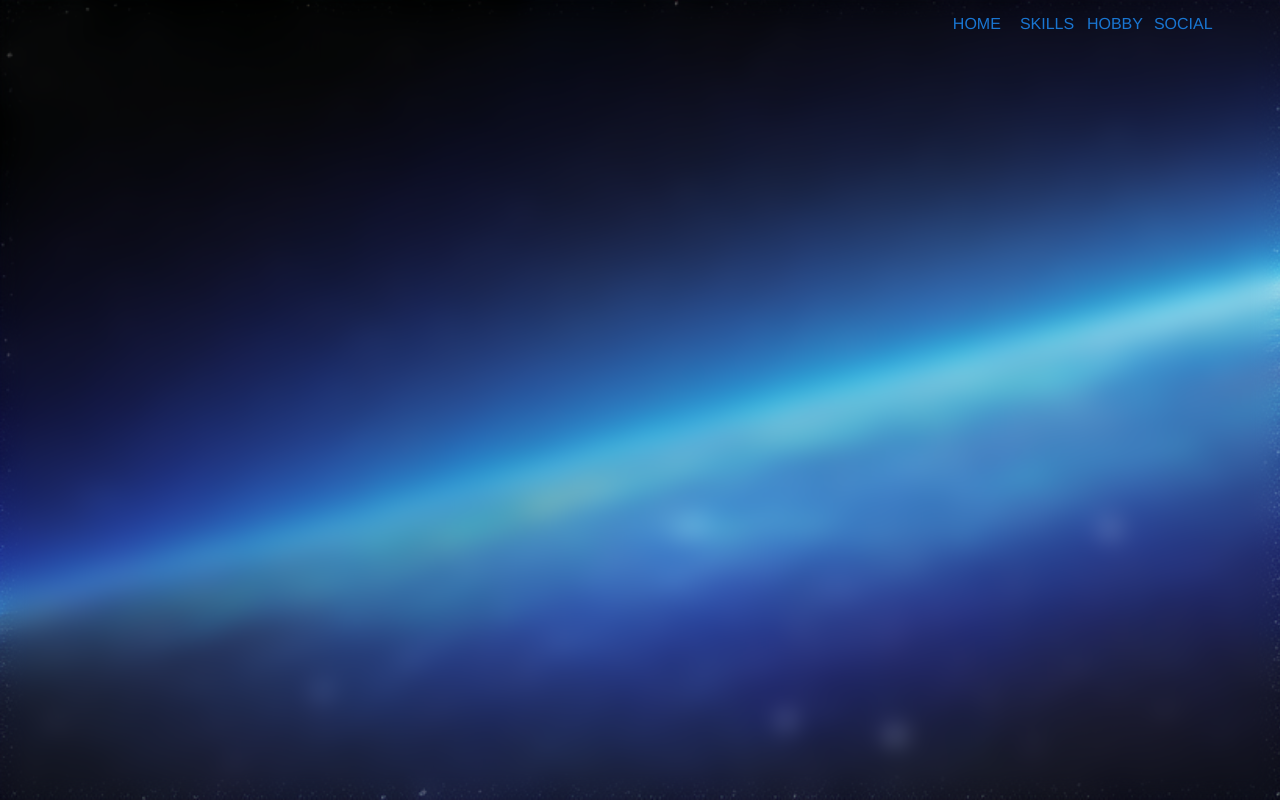
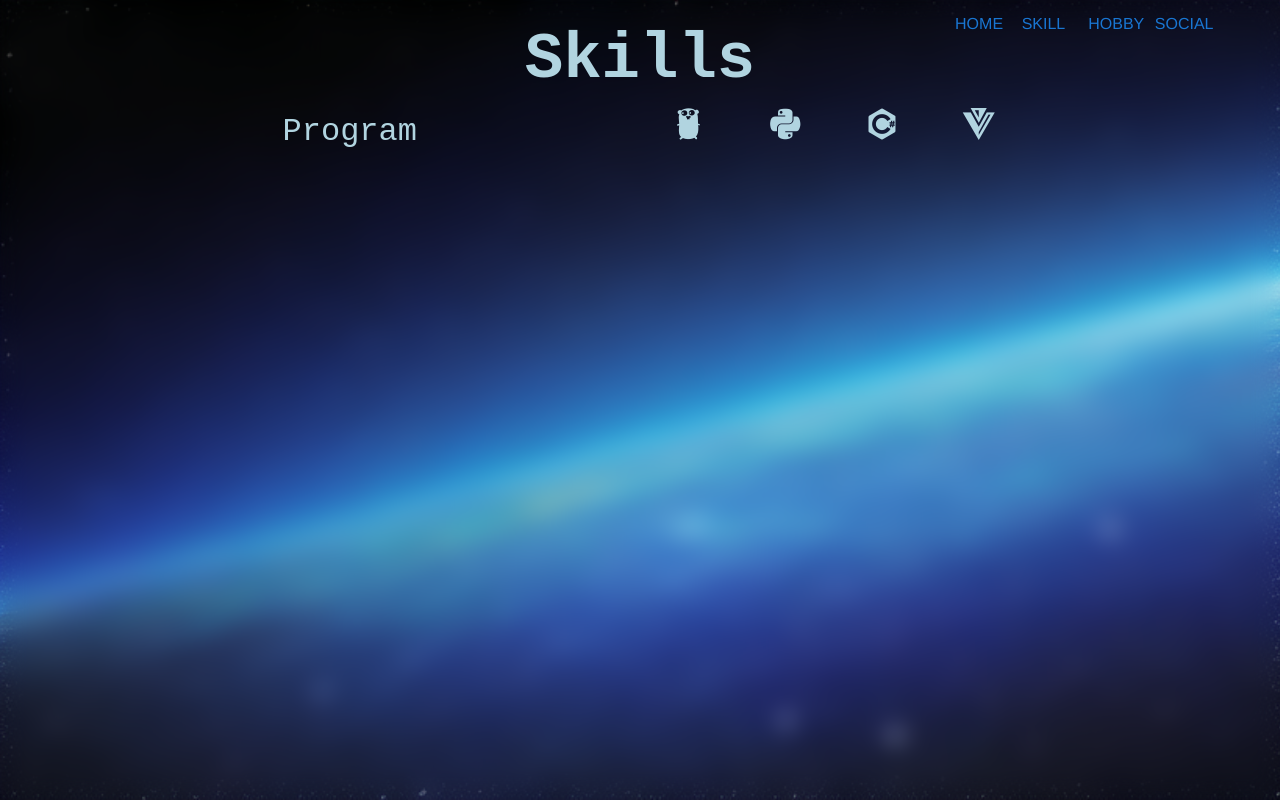
Before and after one commit to 20jun01/MyPortfolio, a Vue app: page /skill in a window 1280 px wide. Built offline with nearby package versions, Linux system fonts and the light colour scheme; a web font is replaced by a local one; what @animxyz/vue would draw is missing.

Commit message:
✨ impl skill view

```diff
--- a/public/index.html
+++ b/public/index.html
@@ -29,6 +29,7 @@
   <link rel="stylesheet" href="https://fonts.googleapis.com/css?family=Roboto:100,300,400,500,700,900">
   <link rel="stylesheet" href="https://cdn.jsdelivr.net/npm/@mdi/font@latest/css/materialdesignicons.min.css">
   <link rel="stylesheet" href="https://use.fontawesome.com/releases/v5.6.3/css/all.css">
+  <link rel="stylesheet" href="https://cdn.jsdelivr.net/gh/devicons/devicon@v2.15.1/devicon.min.css">
 </head>
 
 <body>
--- a/src/components/HeaderComponent.vue
+++ b/src/components/HeaderComponent.vue
@@ -17,7 +17,7 @@ export default {
         return {
             links: [
                 { name: "HOME", href: "/" },
-                { name: "SKILLS", href: "/skills" },
+                { name: "SKILL", href: "/skill" },
                 { name: "HOBBY", href: "/hobby" },
                 { name: "SOCIAL", href: "/social" },
             ]
--- a/src/router/index.js
+++ b/src/router/index.js
@@ -14,8 +14,8 @@ const routes = [
     component: HomeView
   },
   {
-    path: '/skills',
-    name: 'skills',
+    path: '/skill',
+    name: 'skill',
     component: SkillsView
   },
   {
--- a/src/views/SkillsView.vue
+++ b/src/views/SkillsView.vue
@@ -1,15 +1,40 @@
 <template>
-    <div>
-        <h1>Skills</h1>
-        <p>Here are my skills</p>
-    </div>
+    <v-container>
+        <v-row no-gutters>
+            <v-col cols="12" class="text-center">
+                <h1>Skills</h1>
+            </v-col>
+            <v-col cols="6" class="text-center">
+                Program
+            </v-col>
+            <v-col cols="1">
+                <i class="devicon-go-plain text-center"></i>
+            </v-col>
+            <v-col cols="1">
+                <i class="devicon-python-plain text-center"></i>
+            </v-col>
+            <v-col cols="1">
+                <i class="devicon-csharp-plain colored text-center"></i>
+            </v-col>
+            <v-col cols="1">
+                <i class="devicon-vuetify-line colored text-center"></i>
+            </v-col>
+        </v-row>
+    </v-container>
 </template>
 <script>
-export default{
+export default {
     name: "SkillView",
     data() {
-        return  {
+        return {
         }
     }
 }
 </script>
+<style scoped>
+.text-center {
+    color: #B1D4E0 !important;
+    font-size: 2em !important;
+    font-family: 'Courier New', Courier, monospace;
+}
+</style>
```
